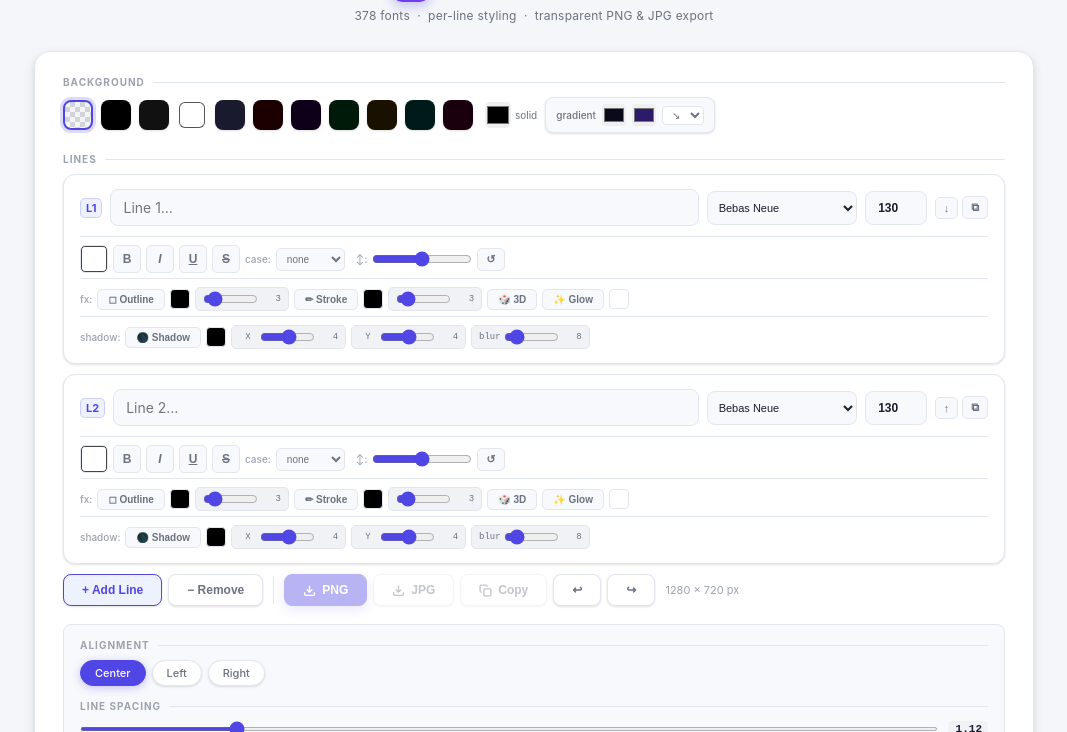
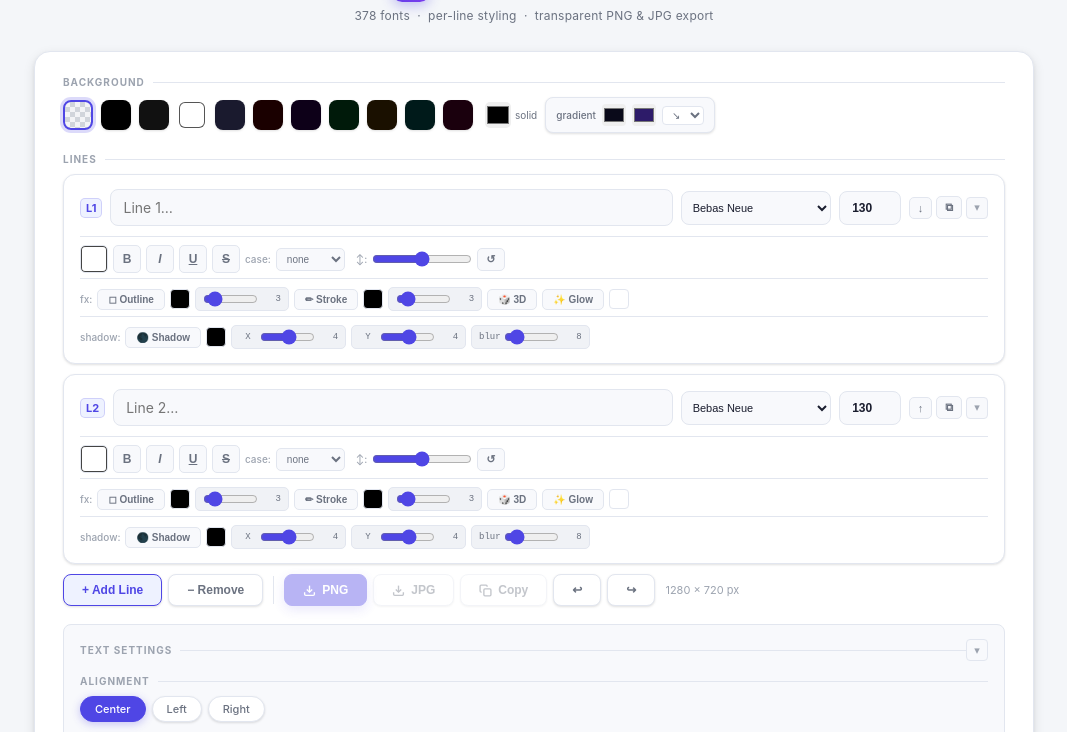
Before and after one commit to AmudhaSam/youtube-thumbnail-generator, a plain HTML site: page index.html in a window 1280 px wide. Shown: the part 68-800 px from the top of the page, without its empty margins (106-1173 px from the left). Drawn offline with Linux system fonts and the light colour scheme; a web font is replaced by a local one.

Commit message:
Add text settings control with collapse functionality

```diff
--- a/index.html
+++ b/index.html
@@ -58,6 +58,10 @@ header p{font-size:12px;color:var(--text2);letter-spacing:.02em}
 /* Controls row */
 .row2col{display:grid;grid-template-columns:1fr;gap:14px;margin-bottom:20px}
 .ctrl-box{background:var(--surface2);border:1px solid var(--border);border-radius:var(--radius);padding:14px 16px}
+.ctrl-box.collapsed .ctrl-body{display:none}
+.ctrl-box.collapsed{padding-bottom:12px}
+.ctrl-header{display:flex;align-items:center;justify-content:space-between;cursor:pointer;user-select:none}
+.ctrl-header:hover .collapse-btn{border-color:var(--accent);color:var(--accent);background:var(--accent-light)}
 
 /* Pills */
 .sz-pill{padding:5px 14px;border-radius:999px;border:1px solid var(--border);background:var(--surface);color:var(--text2);font-size:11px;cursor:pointer;transition:all .15s;font-weight:500;box-shadow:var(--shadow)}
@@ -84,6 +88,11 @@ header p{font-size:12px;color:var(--text2);letter-spacing:.02em}
 
 /* Line card */
 .line-card{background:var(--surface);border:1px solid var(--border);border-radius:12px;padding:14px 16px;margin-bottom:10px;transition:all .2s;box-shadow:var(--shadow)}
+.line-card.collapsed .line-row2,.line-card.collapsed .line-row3,.line-card.collapsed .line-row4{display:none}
+.line-card.collapsed{padding-bottom:14px}
+.collapse-btn{width:22px;height:22px;border-radius:4px;border:1px solid var(--border);background:var(--surface2);color:var(--text3);font-size:11px;cursor:pointer;display:flex;align-items:center;justify-content:center;transition:all .15s;flex-shrink:0;line-height:1}
+.collapse-btn:hover{border-color:var(--accent);color:var(--accent);background:var(--accent-light)}
+.line-card.collapsed .collapse-btn{background:var(--accent-light);color:var(--accent);border-color:rgba(79,70,229,.3)}
 .line-card:hover{border-color:var(--border2);box-shadow:var(--shadow-md)}
 .line-row1{display:flex;gap:8px;align-items:center;margin-bottom:10px;flex-wrap:wrap}
 .line-num{font-size:11px;color:var(--accent);font-weight:700;min-width:22px;text-align:center;flex-shrink:0;background:var(--accent-light);border:1px solid rgba(79,70,229,.2);border-radius:5px;padding:2px 5px}
@@ -241,8 +250,13 @@ canvas{display:block;width:100%;height:auto}
 
   <!-- GLOBAL CONTROLS -->
   <div class="row2col">
-    <div class="ctrl-box">
-      <div class="flabel">alignment</div>
+    <div class="ctrl-box" id="textCtrlBox">
+      <div class="ctrl-header" onclick="toggleCtrl()">
+        <div class="flabel" style="margin-bottom:0;flex:1">text settings</div>
+        <button class="collapse-btn" id="textCtrlBtn" title="Collapse / expand">▾</button>
+      </div>
+      <div class="ctrl-body" id="textCtrlBody">
+        <div class="flabel mt">alignment</div>
         <div class="size-row">
           <div class="sz-pill active" data-align="center">Center</div>
           <div class="sz-pill" data-align="left">Left</div>
@@ -257,6 +271,7 @@ canvas{display:block;width:100%;height:auto}
         <div class="slider-row">
           <input type="range" id="letterSpacing" min="-10" max="60" step="1" value="0" oninput="selLetterSpacing=parseInt(this.value);document.getElementById('letVal').textContent=this.value+'px';regen()"/>
           <span class="slider-val" id="letVal">0px</span>
+        </div>
       </div>
     </div>
   </div>
@@ -678,7 +693,7 @@ function newLine(overrides={}) {
     glow:false, glowColor:'',
     stroke:false, strokeColor:'#000000', strokeW:3,
     textShadow:false, tshColor:'#000000', tshX:4, tshY:4, tshBlur:8,
-    caseMode:'none', offsetY:0
+    caseMode:'none', offsetY:0, collapsed:false
   }, overrides);
 }
 
@@ -784,6 +799,13 @@ function buildFontOptions(selectedIdx) {
 }
 
 // ── Line editor ──────────────────────────────────────────────────────
+function toggleCtrl() {
+  const box = document.getElementById('textCtrlBox');
+  const btn = document.getElementById('textCtrlBtn');
+  box.classList.toggle('collapsed');
+  btn.innerHTML = box.classList.contains('collapsed') ? '▸' : '▾';
+}
+
 function buildLineEditor() {
   const wrap = document.getElementById('lineEditorWrap');
   wrap.innerHTML = '';
@@ -829,6 +851,20 @@ function buildLineEditor() {
     const dup = document.createElement('button'); dup.className='mini-btn'; dup.title='Duplicate'; dup.textContent='⧉';
     dup.onclick = (function(idx){ return function(){ snapshot(); if(lineData.length>=8)return; lineData.splice(idx+1,0,JSON.parse(JSON.stringify(lineData[idx]))); buildLineEditor(); regen(); }; })(i);
     actions.appendChild(dup);
+
+    // Collapse button added to actions BEFORE row1 is assembled
+    const colBtn = document.createElement('button');
+    colBtn.className = 'collapse-btn';
+    colBtn.title = 'Collapse / expand styling';
+    colBtn.innerHTML = ld.collapsed ? '▸' : '▾';
+    colBtn.onclick = (function(idx, btn, cd) {
+      return function() {
+        lineData[idx].collapsed = !lineData[idx].collapsed;
+        cd.classList.toggle('collapsed', lineData[idx].collapsed);
+        btn.innerHTML = lineData[idx].collapsed ? '▸' : '▾';
+      };
+    })(i, colBtn, card);
+    actions.appendChild(colBtn);
 
     row1.appendChild(lbl); row1.appendChild(textInput); row1.appendChild(fontSel); row1.appendChild(sizeInput); row1.appendChild(actions);
 
@@ -921,6 +957,7 @@ function buildLineEditor() {
     const tshB=mkSlider(0,60,ld.tshBlur||8,1,(function(idx){return function(v){lineData[idx].tshBlur=v;regen();};})(i),'blur');
     row4.appendChild(btnTS); row4.appendChild(tshPick); row4.appendChild(tshX); row4.appendChild(tshY); row4.appendChild(tshB);
 
+    if (ld.collapsed) card.classList.add('collapsed');
     card.appendChild(row1); card.appendChild(row2); card.appendChild(row3); card.appendChild(row4);
     wrap.appendChild(card);
   });
```
Lines whose indentation alone changed are shown as unchanged.
